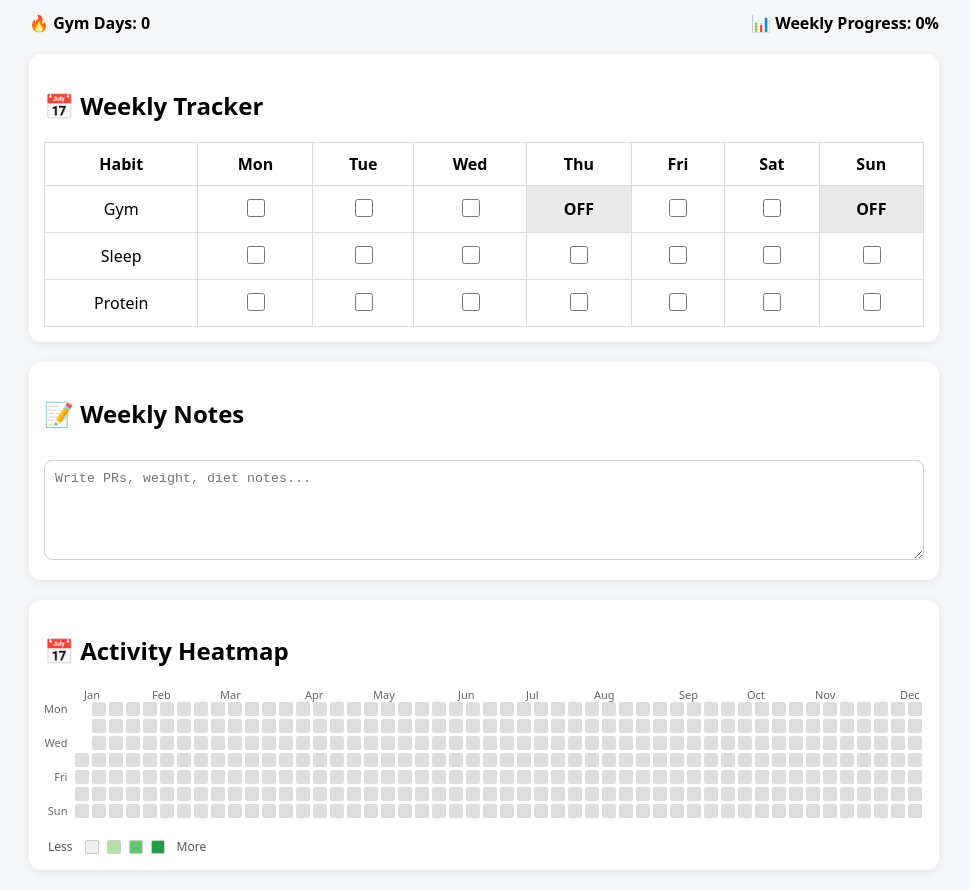
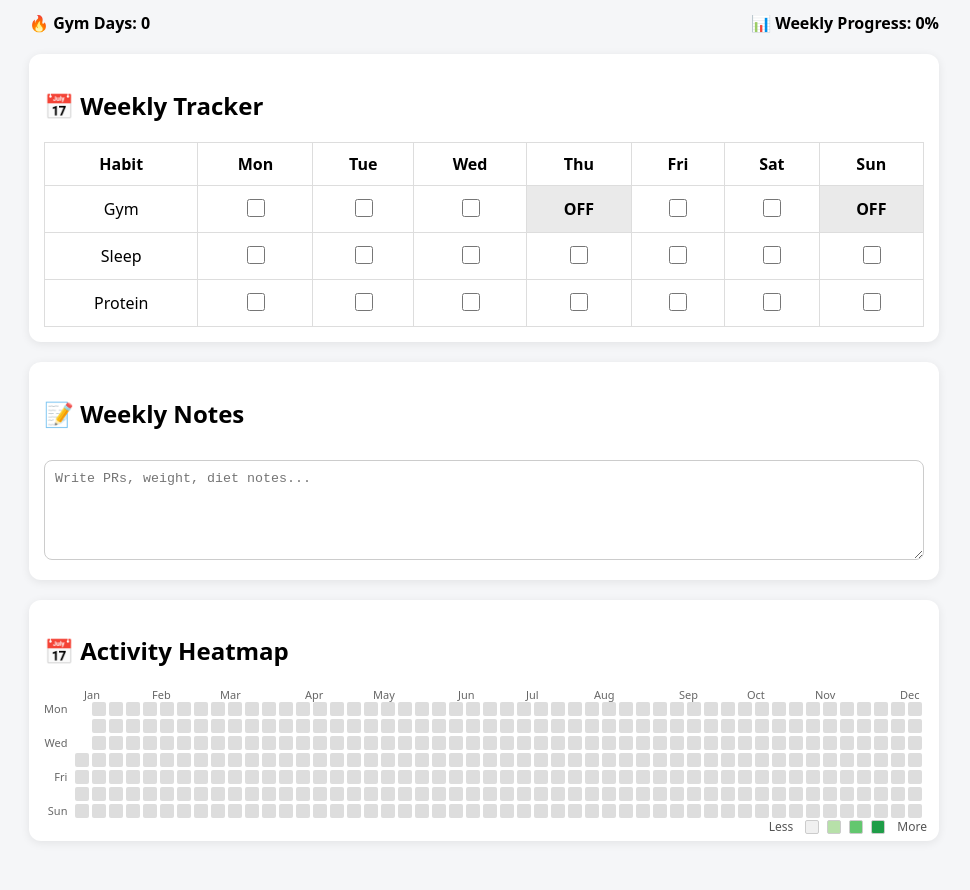
Before and after one commit to iamrajarj/gym-tracker, a plain HTML site: page index.html in a window 1280 px wide. Shown: the part 145-1035 px from the top of the page, without its empty margins (156-1126 px from the left). After the commit the page ends 1006 px from the top, so only its background shows below. Drawn offline with Linux system fonts and the light colour scheme.

Commit message:
Move heatmap legend to bottom-right; bump service worker cache

```diff
--- a/style.css
+++ b/style.css
@@ -160,6 +160,7 @@ textarea {
 
 .heatmap-card {
   overflow-x: auto;
+  position: relative; /* enable absolute positioning of legend */
 }
 
 .heatmap-grid {
@@ -176,10 +177,11 @@ textarea {
   flex-wrap: wrap;
   align-items: center;
   gap: 8px;
-  margin-top: 12px;
   color: #555;
   font-size: 12px;
-  margin-left: auto;
+  position: absolute;
+  right: 8px;
+  bottom: 6px;
 }
 
 .heatmap-legend-label {
```
